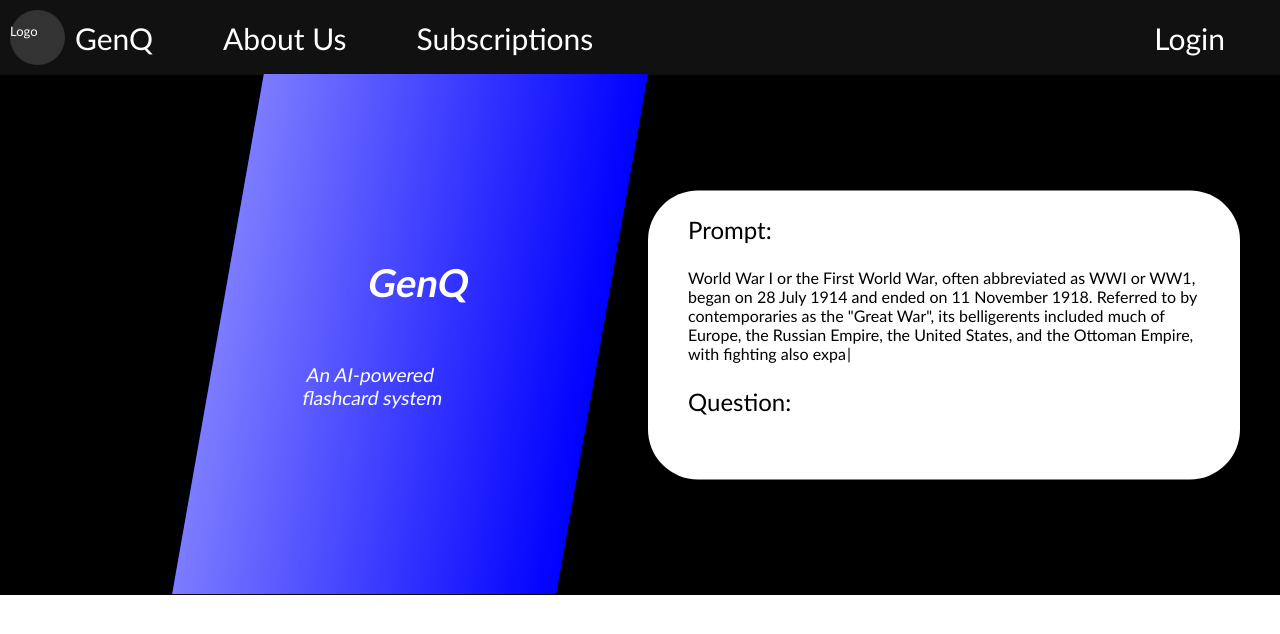
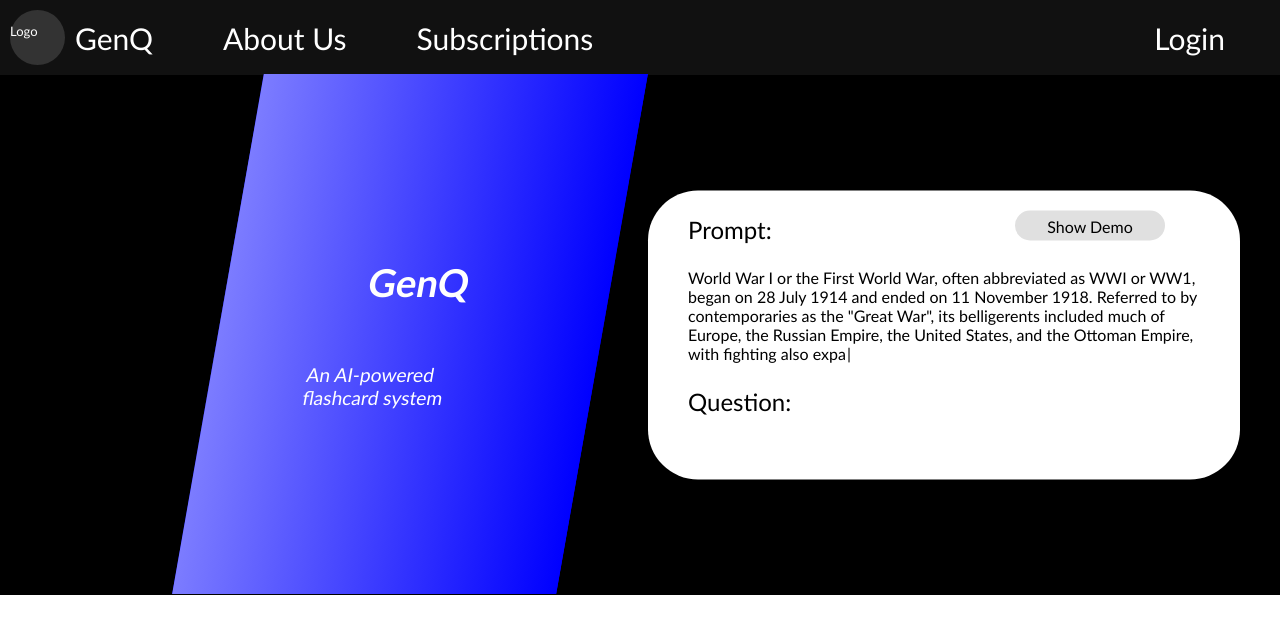
Before and after one commit to VisH317/QuestionGenerationServer, a React (Create React App) app in the folder frontend/: page / in a window 1280 px wide. Shown: the top 634 px of the page. Built offline with nearby package versions, Linux system fonts and the light colour scheme; no server answers.

Commit message:
Toggle demo button

```diff
--- a/frontend/src/Components/Landing/Demo/demo.css
+++ b/frontend/src/Components/Landing/Demo/demo.css
@@ -103,3 +103,24 @@
 #Submit:hover {
     background-color: rgb(0, 205, 0);
 }
+
+#ToggleDemo {
+    position: absolute;
+    top: 20px;
+    right: 0px;
+    margin: 0px;
+    padding: 0px;
+    transform: translateX(-50%);
+    font-family: 'Gill Sans', 'Gill Sans MT', Calibri, 'Trebuchet MS', sans-serif;
+    width: 150px;
+    height: 30px;
+    border: 9px;
+    font-size: 1em;
+    border-radius: 50px;
+    background-color: rgb(224, 224, 224);
+    transition: all 0.5s;
+}
+
+#ToggleDemo:hover {
+    background-color: rgb(199, 199, 199);
+}
--- a/frontend/src/Components/Landing/Demo/demo.js
+++ b/frontend/src/Components/Landing/Demo/demo.js
@@ -58,8 +58,33 @@ const Demo = props => {
         }
     }
 
+    // change_demo_begin(!demo_begin);
+    // set_answer_demo_display(false);
+
+    function toggleButton (demo_begin) {
+        if (demo_begin === true) {
+            return (
+                <button id="ToggleDemo" onClick={(self) => {
+                    change_demo_begin(!demo_begin)
+                    set_answer_demo_display(false)
+                }}>
+                Hide Demo
+                </button>
+            )
+        } else {
+            return (
+                <button id="ToggleDemo" onClick={(self) => {
+                    change_demo_begin(!demo_begin)
+                    set_answer_demo_display(false)
+                }}>
+                Show Demo
+                </button>
+            )
+        }
+    }
+
     return (
-        <div id="demoDiv" onClick={() => change_demo_begin(true)}>
+        <div id="demoDiv">
             <div id="blueDiv">
                 <h1 id="Title">GenQ</h1>
                 <p id="Description">An AI-powered flashcard system</p>
@@ -73,6 +98,8 @@ const Demo = props => {
                 </h3>
 
                 {questionResponse(answer_demo_display, demo_begin)}
+
+                {toggleButton(demo_begin)}
             </div>
         </div>
     )
```
Also changed, not shown: 2 other files (tests, documents, lock files or other folders).
